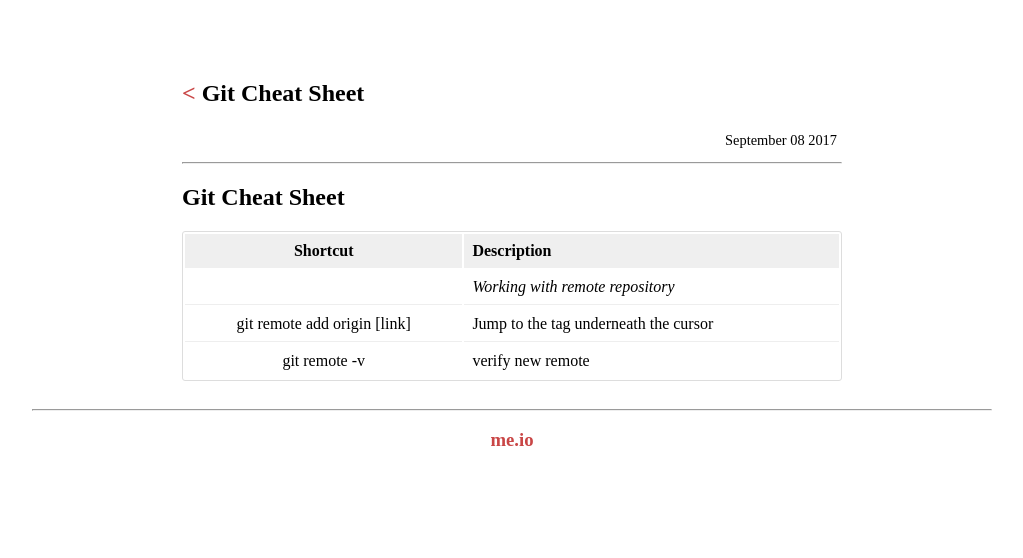
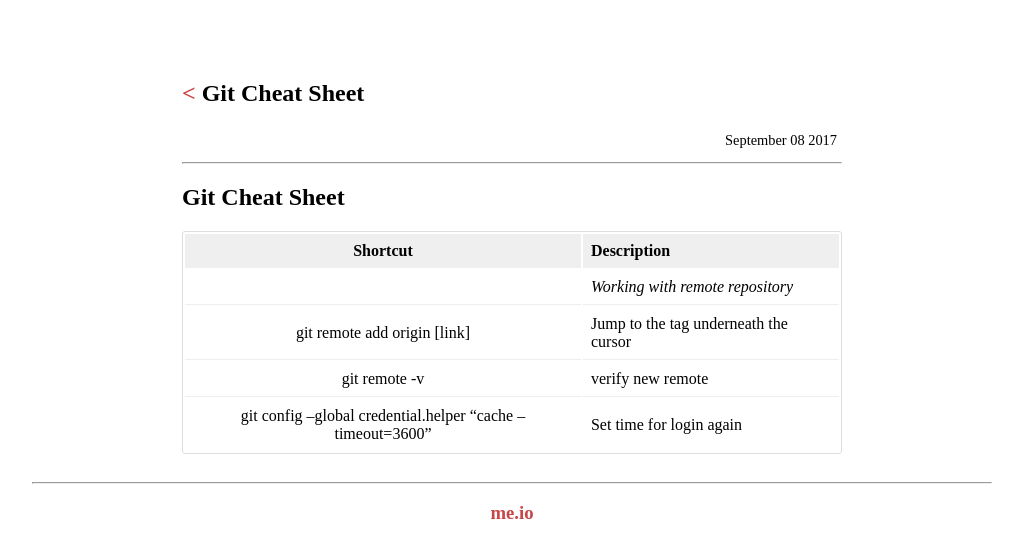
Before and after one commit to congdv/congdv.github.io, a Jekyll site: the page built from _posts/2017-09-08-git-cheat-sheet.md, in a window 1280 px wide. Shown: the top 558 px of the page, without its empty margins (128-1151 px from the left). Built offline with Jekyll 4.4.1, drawn with Linux system fonts in a browser that asks for light colours.

Commit message:
Update 2017-09-08-git-cheat-sheet.md

```diff
--- a/_posts/2017-09-08-git-cheat-sheet.md
+++ b/_posts/2017-09-08-git-cheat-sheet.md
@@ -12,3 +12,4 @@ tag: notes
 || *Working with remote repository* |
 |git remote add origin  [link]| Jump to the tag underneath the cursor|
 |git remote -v | verify new remote|
+|git config –global credential.helper “cache –timeout=3600" | Set time for login again |
```
